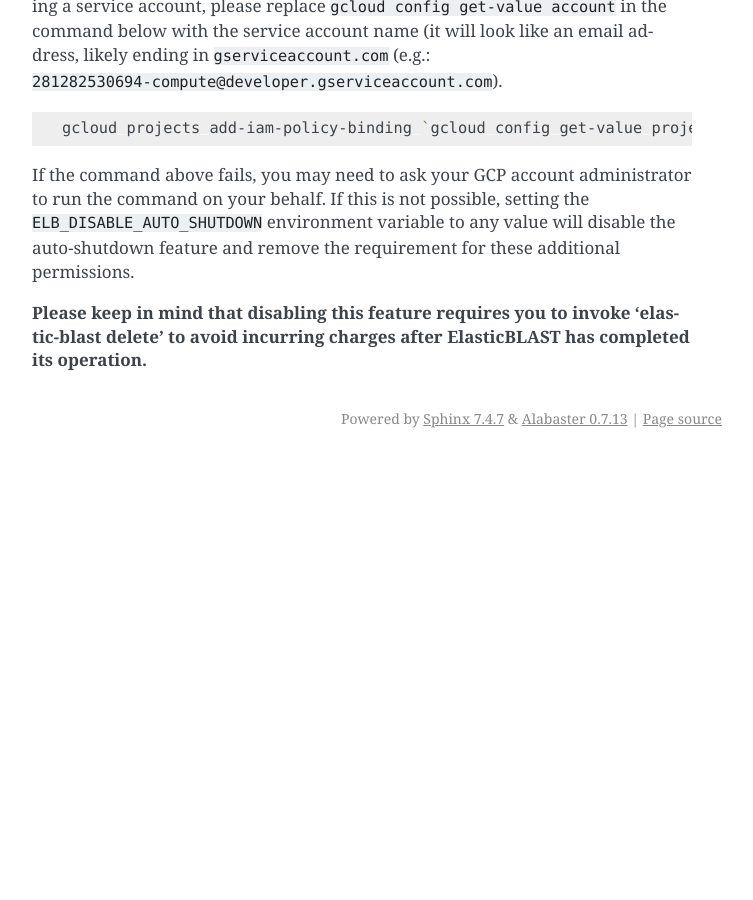
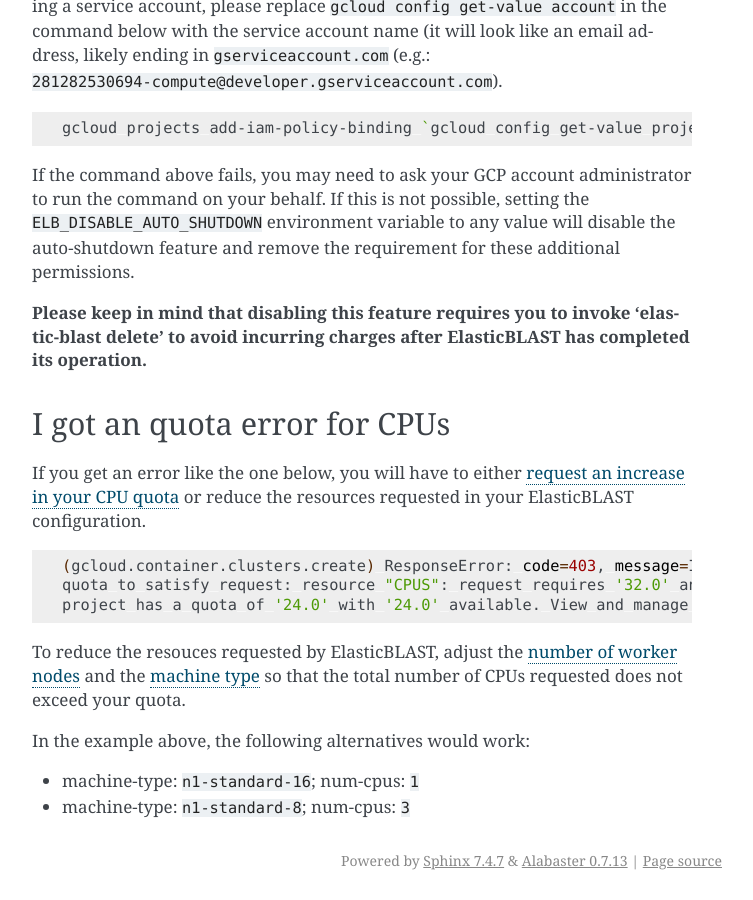
Before and after one commit to ncbi/elastic-blast-docs, a Sphinx documentation site: the page built from docs/source/troubleshooting.rst, in a window 1280 px wide and 900 px high, scrolled down 4235 px. Shown: the whole window, without its empty margins (388-1141 px from the left). Built offline with Sphinx 7.4.7, drawn with Linux system fonts in a browser that asks for light colours; before the commit the page ends 4693 px from its top, so only the background shows below that; some of the changed text lies outside the part shown.

Commit message:
Add troubleshooting for CPU quota exceeded

```diff
--- a/docs/source/troubleshooting.rst
+++ b/docs/source/troubleshooting.rst
@@ -239,3 +239,26 @@
 **Please keep in mind that disabling this feature requires you to invoke
 'elastic-blast delete' to avoid incurring charges after ElasticBLAST
 has completed its operation.**
+
+.. _insufficient_cpu_quota:
+
+I got an quota error for CPUs
+-----------------------------
+
+If you get an error like the one below, you will have to either `request an
+increase in your CPU quota <https://cloud.google.com/compute/quotas#requesting_additional_quota>`_ or
+reduce the resources requested in your ElasticBLAST configuration.
+
+.. code-block:: shell
+
+    (gcloud.container.clusters.create) ResponseError: code=403, message=Insufficient regional
+    quota to satisfy request: resource "CPUS": request requires '32.0' and is short '8.0'.
+    project has a quota of '24.0' with '24.0' available. View and manage quotas at ...
+
+To reduce the resouces requested by ElasticBLAST, adjust the :ref:`number of worker nodes <elb_num_nodes>` and
+the :ref:`machine type <elb_machine_type>` so that the total number of CPUs requested does not exceed your quota.
+
+In the example above, the following alternatives would work:
+
+* machine-type: ``n1-standard-16``; num-cpus: ``1``
+* machine-type: ``n1-standard-8``; num-cpus: ``3``
```
Also changed, not shown: docs/source/tips-gcp.rst (line endings or trailing spaces).
